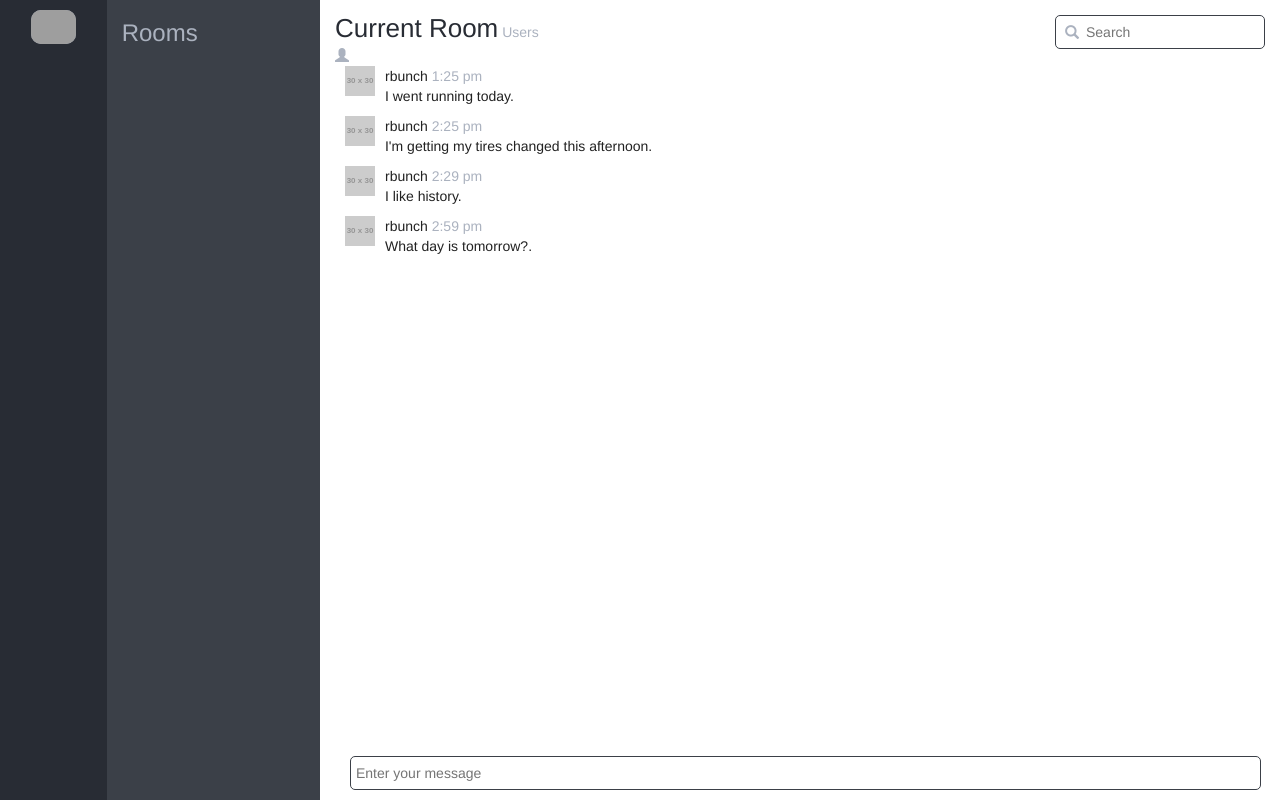
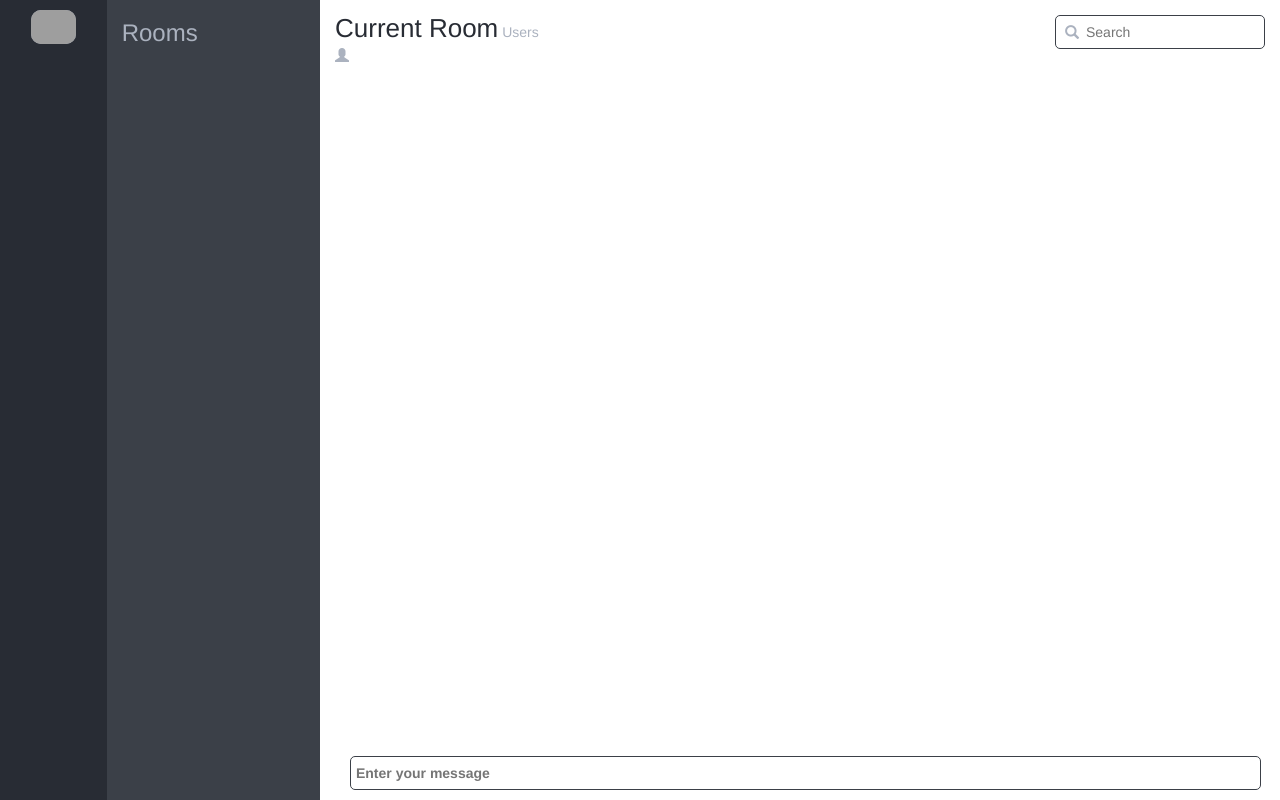
Before and after one commit to atulnitrr/scoket_backend, a website: page SLACK/public/Chat.html in a window 1280 px wide. Drawn offline with nearby package versions, Linux system fonts and the light colour scheme; no server answers; grey boxes are pictures that could not be loaded; placeholder pictures from the web are drawn by us.

Commit message:
Added chat

```diff
--- a/SLACK/public/Chat.html
+++ b/SLACK/public/Chat.html
@@ -41,6 +41,7 @@
               id="user-message"
               type="text"
               placeholder="Enter your message"
+              style="font-weight: bold; color: green;"
             />
           </div>
           <!-- <div class="col-sm-2">
@@ -49,45 +50,7 @@
         </form>
       </div>
       <ul id="messages" class="col-sm-12">
-        <li>
-          <div class="user-image">
-            <img src="https://via.placeholder.com/30" />
-          </div>
-          <div class="user-message">
-            <div class="user-name-time">rbunch <span>1:25 pm</span></div>
-            <div class="message-text">I went running today.</div>
-          </div>
-        </li>
-
-        <li>
-          <div class="user-image">
-            <img src="https://via.placeholder.com/30" />
-          </div>
-          <div class="user-message">
-            <div class="user-name-time">rbunch <span>2:25 pm</span></div>
-            <div class="message-text">
-              I'm getting my tires changed this afternoon.
-            </div>
-          </div>
-        </li>
-        <li>
-          <div class="user-image">
-            <img src="https://via.placeholder.com/30" />
-          </div>
-          <div class="user-message">
-            <div class="user-name-time">rbunch <span>2:29 pm</span></div>
-            <div class="message-text">I like history.</div>
-          </div>
-        </li>
-        <li>
-          <div class="user-image">
-            <img src="https://via.placeholder.com/30" />
-          </div>
-          <div class="user-message">
-            <div class="user-name-time">rbunch <span>2:59 pm</span></div>
-            <div class="message-text">What day is tomorrow?.</div>
-          </div>
-        </li>
+        <!-- JS willl add here  -->
       </ul>
     </div>
   </div>
--- a/SLACK/public/joinNS.js
+++ b/SLACK/public/joinNS.js
@@ -28,7 +28,8 @@ function joinNS(endpoint) {
 
   nsSocket.on("messageToClients", (msg) => {
     console.log(msg);
-    document.querySelector("#messages").innerHTML += `<li>${msg.text}</li>`;
+    const msgELement = buildHtml(msg);
+    document.querySelector("#messages").innerHTML += msgELement;
   });
 
   document
@@ -44,14 +45,18 @@ function joinNS(endpoint) {
   //
 }
 
-function buildHtml(fullMsg) {
+function buildHtml(msg) {
+  const date = new Date(msg.time);
   const newHtml = `<li>
+
   <div class="user-image">
-    <img src="https://via.placeholder.com/30" />
+    <img src=${msg.avatar} />
   </div>
   <div class="user-message">
-    <div class="user-name-time">rbunch <span>1:25 pm</span></div>
-    <div class="message-text">I went running today.</div>
+    <div class="user-name-time">${
+      msg.username
+    } <span>${date.toLocaleDateString()}   ${date.toLocaleTimeString()}</span></div>
+    <div class="message-text">${msg.text}</div>
   </div>
 </li>`;
 
--- a/SLACK/slack.js
+++ b/SLACK/slack.js
@@ -40,7 +40,7 @@ namespaces.forEach((namespace) => {
 
     nsSocket.on("newMsgToServer", (msg) => {
       const fullMsg = {
-        text: msg,
+        text: msg.text,
         time: Date.now(),
         username: "Atul",
         avatar: "https://via.placeholder.com/30",
```
